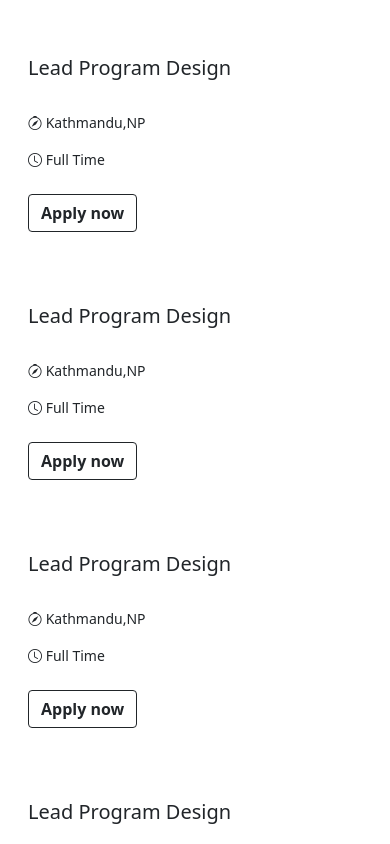
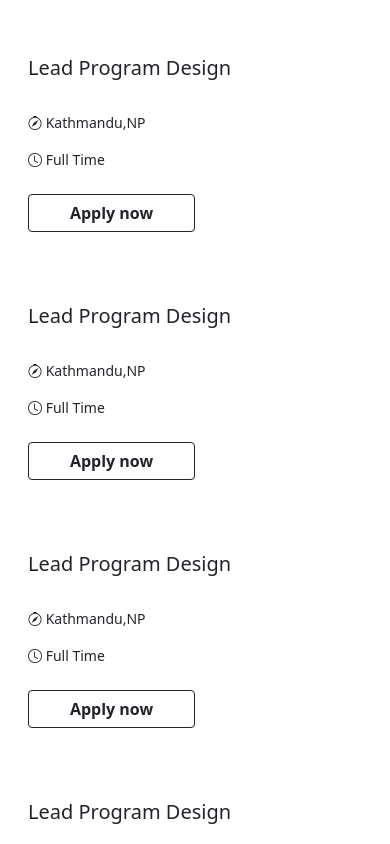
Before and after one commit to ankitshiwakoti/test2, a React (Create React App) app: page / in a window 390 px wide. Shown: the top 844 px of the page. Built offline with nearby package versions, Linux system fonts and the light colour scheme.

Commit message:
media query

```diff
--- a/src/components/LPD.js
+++ b/src/components/LPD.js
@@ -2,10 +2,10 @@ import React from "react";
 
 const LPD = () => {
   return (
-    <div className="container-fluid bg-white">
+    <div className="container bg-white">
       <div className="row border-0">
         {new Array(8).fill(" ").map((items) => (
-          <div class=" col-md-3 col-sm-12 col-lg-3 ms-sm-5 card m-md-0 border-0 mt-2">
+          <div class=" col-sm-6  col-md-4 col-lg-3  card m-md-0 border-0 mt-2">
             <div class="card-body pt-5 border-0">
               <h5 class="card-title   border-0 text-start">
                 Lead Program Design
@@ -25,10 +25,7 @@ const LPD = () => {
               </li>
             </ul>
             <div class="card-body  justify-content-start d-flex  border-0">
-              <button
-                class="button btn btn-white text-dark fw-bold border-dark rounded "
-                // style={{ width: "70%" }}
-              >
+              <button class="button btn btn-white text-dark fw-bold border-dark rounded ">
                 Apply now
               </button>
             </div>
--- a/src/index.css
+++ b/src/index.css
@@ -62,6 +62,9 @@ body {
   width: 30px;
   height: 30px;
 }
+.button {
+  width: 80%;
+}
 .cc {
   width: 60px;
   height: 60px;
@@ -81,3 +84,8 @@ body {
 .button:active {
   background-color: #ffbf00;
 }
+@media (max-width: 600px) {
+  .button {
+    width: 50%;
+  }
+}
```
